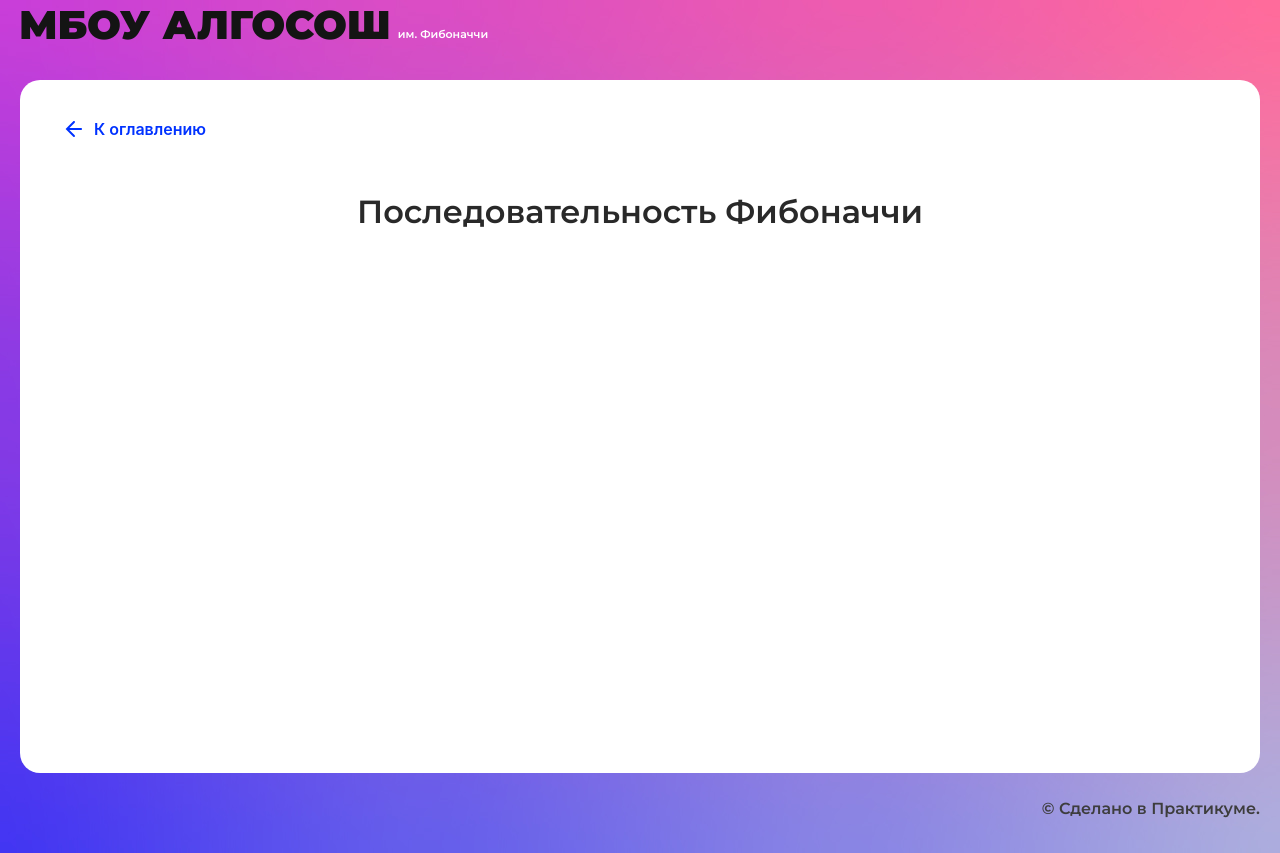
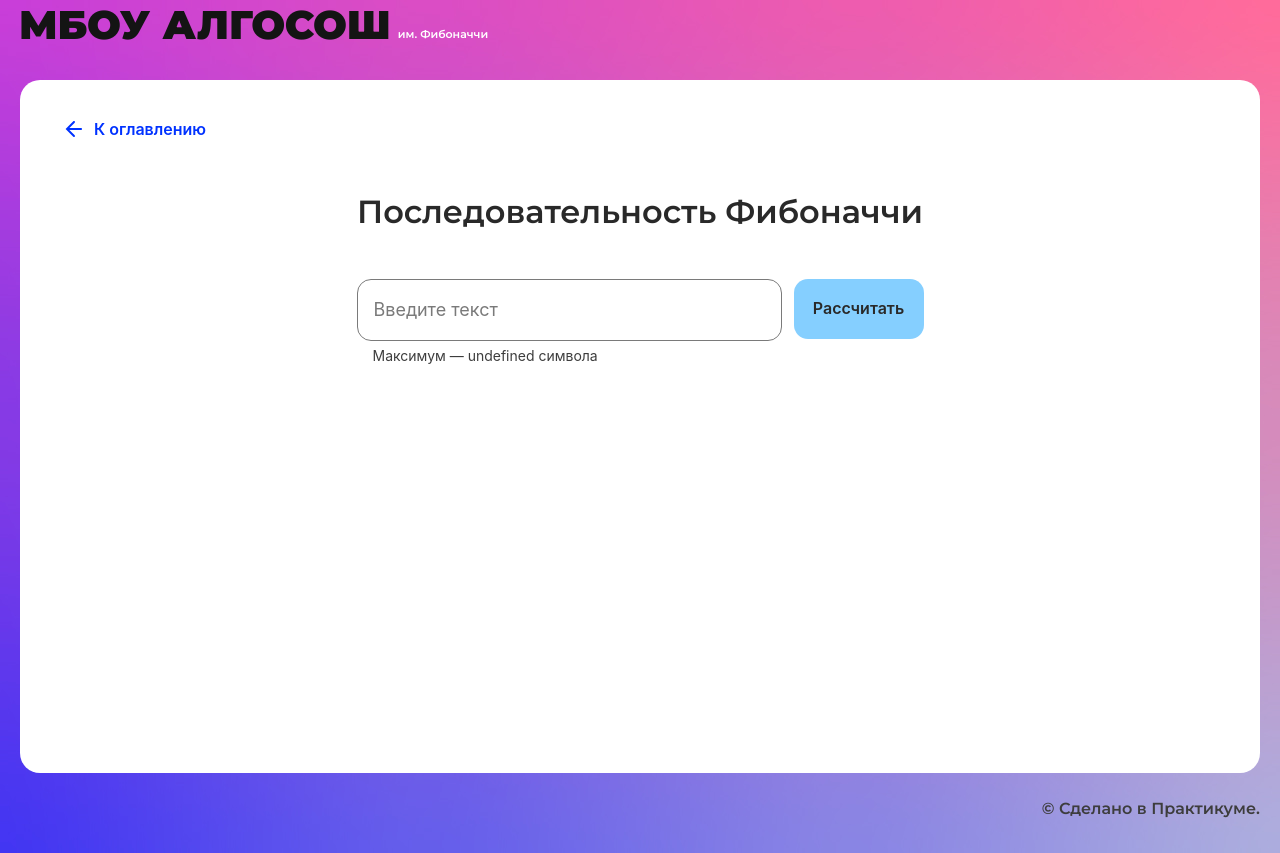
Before and after one commit to vartuom/algososh, a React (Create React App) app: page /fibonacci in a window 1280 px wide. Built offline with nearby package versions, Linux system fonts and the light colour scheme.

Commit message:
fib-init

```diff
--- /dev/null
+++ b/src/components/fibonacci-page/fibonacci-page.module.css
@@ -0,0 +1,13 @@
+.circleRow {
+    padding-top: 120px;
+    display: flex;
+    justify-content: center;
+    gap: 16px;
+}
+
+.inputForm {
+    margin: 0 auto;
+    display: flex;
+    gap: 12px;
+    max-width: 567px;
+}
--- a/src/components/fibonacci-page/fibonacci-page.tsx
+++ b/src/components/fibonacci-page/fibonacci-page.tsx
@@ -1,10 +1,40 @@
-import React from "react";
-import { SolutionLayout } from "../ui/solution-layout/solution-layout";
+import React, {useState} from "react";
+import {SolutionLayout} from "../ui/solution-layout/solution-layout";
+import {Input} from "../ui/input/input";
+import {Button} from "../ui/button/button";
+import {Circle} from "../ui/circle/circle";
+import styles from "./fibonacci-page.module.css"
 
 export const FibonacciPage: React.FC = () => {
-  return (
-    <SolutionLayout title="Последовательность Фибоначчи">
 
-    </SolutionLayout>
-  );
+    const [value, setValue] = useState('');
+    const [arr, setArr] = useState([] as Array<string>);
+
+    const onChange = (event: React.ChangeEvent<HTMLInputElement>) => {
+        setValue(event.target.value);
+    };
+
+    const [isPending, setIsPending] = useState(false);
+
+    const getFibSequence = (n: string) => {
+
+    }
+
+
+    return (
+        <SolutionLayout title="Последовательность Фибоначчи">
+            <form className={styles.inputForm} onSubmit={e => {
+                e.preventDefault()
+                reverseString();
+            }}>
+                <Input value={value} onChange={onChange} placeholder={"Введите текст"} max={19} isLimitText={true}/>
+                <Button type={"submit"} text={"Рассчитать"} isLoader={isPending}/>
+            </form>
+            <div className={styles.circleRow}>
+                {arr.map((char, index) => (
+                    <Circle key={`${index}-${char}`} letter={char} state={getState(index)}/>
+                ))}
+            </div>
+        </SolutionLayout>
+    );
 };
--- a/src/components/string/string.tsx
+++ b/src/components/string/string.tsx
@@ -5,6 +5,7 @@ import {Button} from "../ui/button/button";
 import {Circle} from "../ui/circle/circle";
 import {ElementStates} from "../../types/element-states";
 import styles from "./string.module.css"
+import {animationDelay} from "../../utils/utils";
 
 export const StringComponent: React.FC = () => {
 
@@ -16,11 +17,6 @@ export const StringComponent: React.FC = () => {
   const onChange = (event: React.ChangeEvent<HTMLInputElement>) => {
     setValue(event.target.value);
   };
-
-  //задержка рендеринга
-  const delay = (ms: number) => new Promise<void>(
-      resolve => setTimeout(resolve, ms)
-  );
 
   const swap = (arr: Array<string>, i: number, j: number) => {
     const temp  = arr[i];
@@ -47,7 +43,7 @@ export const StringComponent: React.FC = () => {
     setArr([...tempArr]);
     setCurrIndex(0);
     for (let i = 0; i < Math.floor(tempArr.length / 2 ); i++) {
-      await delay(1000);
+      await animationDelay(1000);
       let j = tempArr.length - 1 - i;
       setCurrIndex(i+1);
       tempArr = swap(tempArr, i, j);
--- /dev/null
+++ b/src/utils/utils.ts
@@ -0,0 +1,4 @@
+//задержка рендеринга
+export const animationDelay = (ms: number) => new Promise<void>(
+    resolve => setTimeout(resolve, ms)
+);
```
